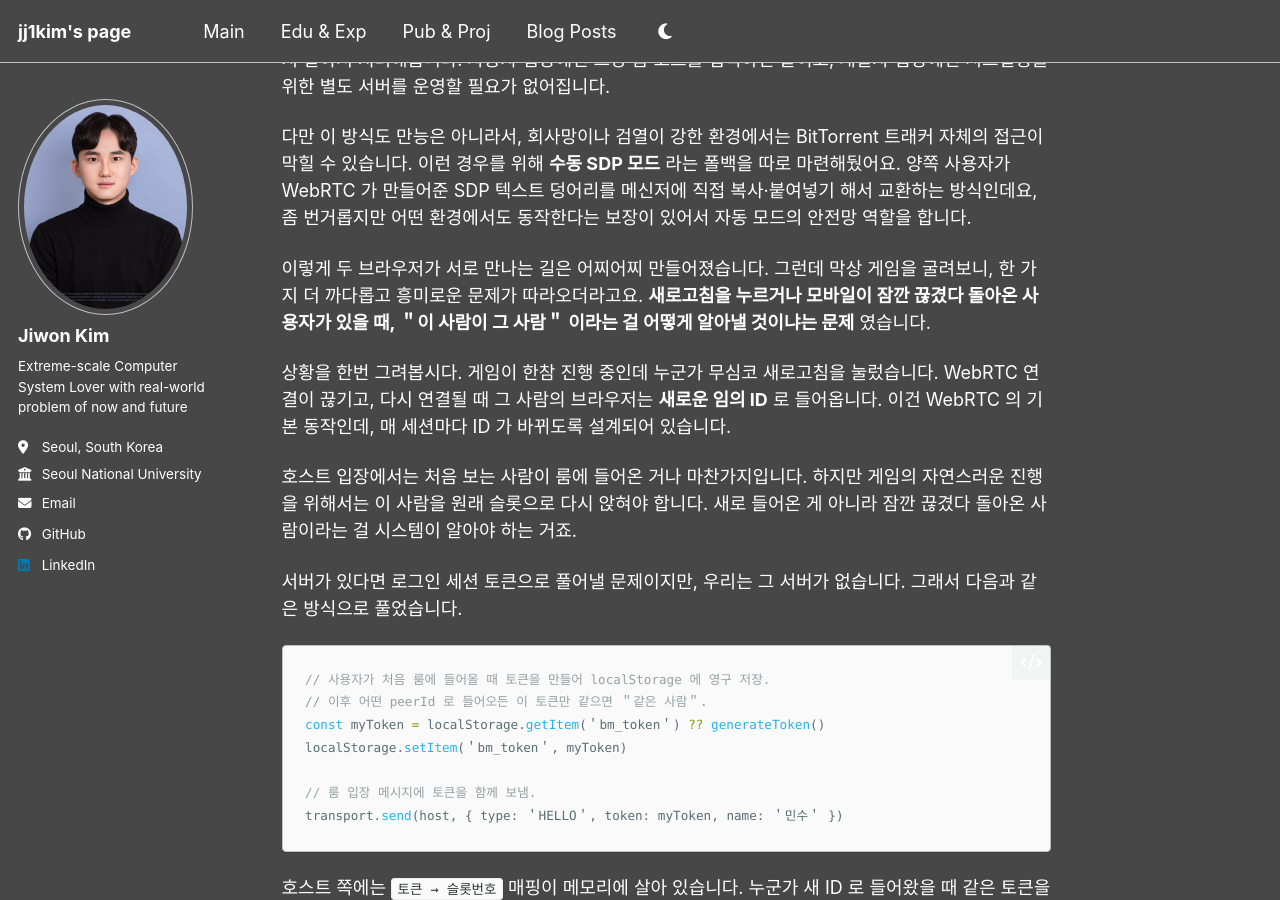
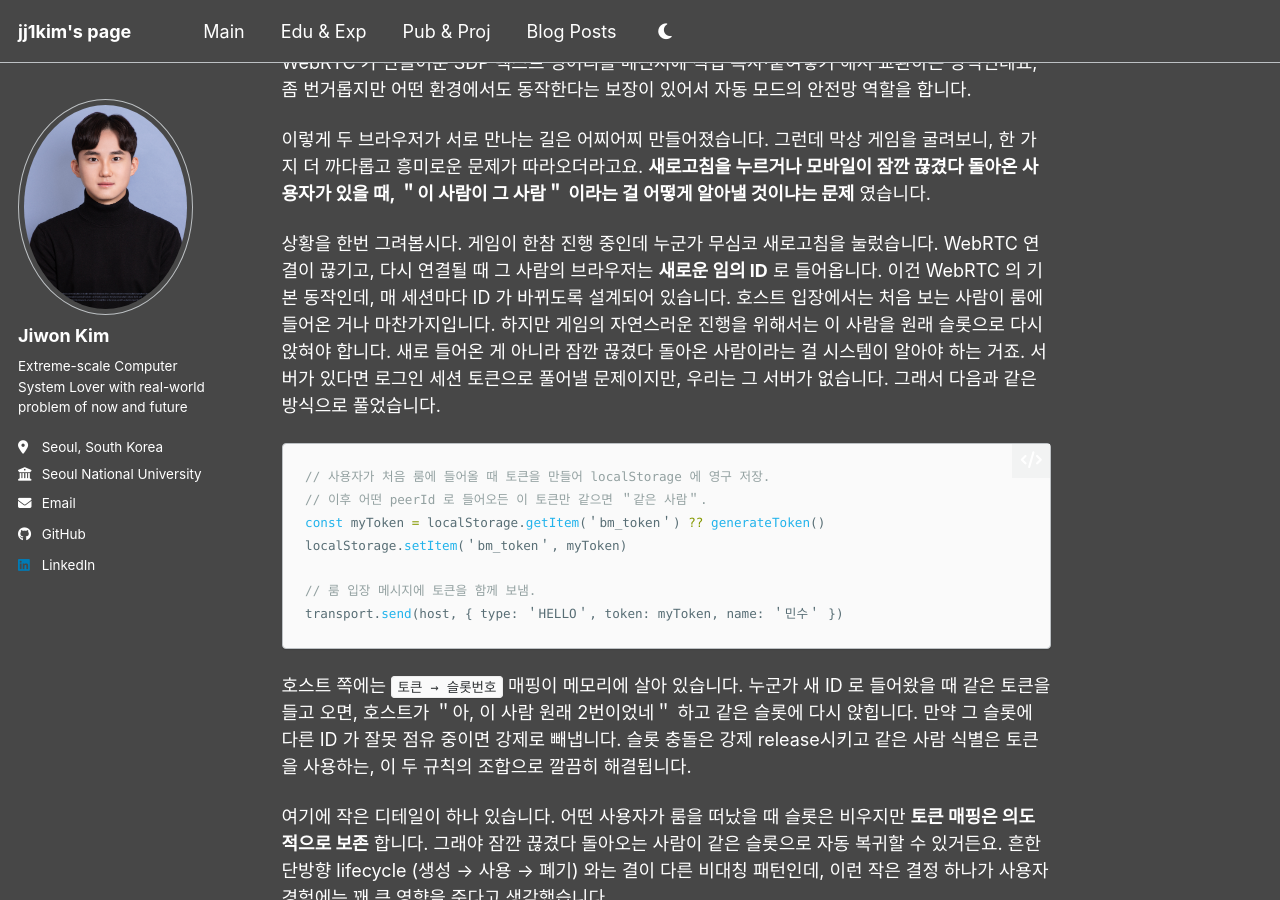
Before and after one commit to jj1kim/jj1kim.github.io, a Jekyll site: the page built from _posts/2026-05-03-bluemarble.md, in a window 1280 px wide and 900 px high, scrolled down 5234 px. Built offline with Jekyll 4.4.1, drawn with Linux system fonts in a browser that asks for light colours; a script bundle is joined from its source files by our own code; library files that are not in the unit come from our copies; some of the changed text lies outside the part shown.

Commit message:
polish bluemarble post and halve read time for bilingual posts
Co-Authored-By: Claude Opus 4.7 <noreply@anthropic.com>

````diff
--- a/_includes/read-time.html
+++ b/_includes/read-time.html
@@ -1,7 +1,13 @@
 {% if post.read_time %}
   {% assign words = post.content | strip_html | number_of_words %}
+  {% if post.bilingual %}
+    {% assign words = words | divided_by: 2 %}
+  {% endif %}
 {% elsif page.read_time %}
   {% assign words = page.content | strip_html | number_of_words %}
+  {% if page.bilingual %}
+    {% assign words = words | divided_by: 2 %}
+  {% endif %}
 {% endif %}
 
 {% if site.words_per_minute %}
--- a/_posts/2026-05-03-bluemarble.md
+++ b/_posts/2026-05-03-bluemarble.md
@@ -17,12 +18,12 @@ excerpt: 'A retrospective on developing a P2P web-based board game with Claude'
 
 나이를 먹고 나니 저 또한 여유롭게만 시간을 보낼 수는 없게 되었고, 부루마블은 잠시 제 기억에서 잊혀갔습니다. 이 틈을 타서 부모님은 집에 있던 부루마블을 버리시더군요. 이 때문에 종종 부루마블이 생각나더라도, 집에 게임판이 없으니 도통 해볼 수가 없었습니다. 인터넷을 통해서 하는 방법을 찾아보려고 해도, 유일한 방법이자 그나마 비슷한 방법은 망할 대로 망해버린 모바일 게임 ＂모두의 마블＂을 하는 것뿐이었습니다. 사실상 인터넷을 통해서 할 방법도 없었던거죠.
 
-![모두의 마블 전설 짤](/images/modumarble.png)
-*(부루마블을 개발하면서 알았는데, 모두의 마블은 아직도 서비스하고 있다고 합니다...)*
+<p style="text-align: center;"><img src="/images/modumarble.png" alt="모두의 마블 전설 짤" style="width: 50%;"></p>
+<p style="text-align: center;"><em>(부루마블을 개발하면서 알았는데, 모두의 마블은 아직도 서비스하고 있다고 합니다...)</em></p>
 
 이러한 상황은 제게 탐탁지 않게 다가왔습니다. 주기적으로 돌아오는 부루마블에 대한 욕구(?)를 해소할 방법이 필요했거든요.
 
-### 그래서 이번 5월 연휴에, Claude와 함께 직접 부루마블을 만들어보기로 했습니다.
+**<u>그래서 이번 5월 연휴에, Claude와 함께 직접 부루마블을 만들어보기로 했습니다.</u>**
 
 # 본론
 
@@ -38,7 +39,7 @@ excerpt: 'A retrospective on developing a P2P web-based board game with Claude'
 
 2번 규칙은 모바일, linux pc, mac pc, window pc 등 운영체제뿐만 아니라, 기기의 성능이 좀 떨어지더라도 누구나 게임을 즐길 수 있게 하려고 수립했습니다. 최근에 유행하는 모 SNS 앱이 게임을 해달라고 유저만 사용 가능했던지라 적잖이 아쉬움을 느꼈고, 이를 반면교사 삼았습니다.
 
-### Q. 누구나 게임을 즐길 수 있게 하려면 어떻게 해야 할까요?
+## Q. 누구나 게임을 즐길 수 있게 하려면 어떻게 해야 할까요?
 
 먼저, 게임의 실행 환경이 디바이스의 특정 기술 스택에 의존하지 않도록 구성되어야 합니다. 예를 들어서 리눅스에서만 쓸 수 있는 패키지를 쓰거나, 로컬 환경 자체에서 프로그램을 실행해야만 한다면 다른 환경의 사용자들은 게임을 즐기기 어려울 것입니다.
 
@@ -53,7 +54,7 @@ excerpt: 'A retrospective on developing a P2P web-based board game with Claude'
 마지막으로 빼놓을 수 없는 것은 모바일 유저 등 다양한 화면 크기를 가진 유저들에 대한 반응형 구현이었는데요, React 프로젝트에 반응형 디자인을 구현하는 일은 기존에 웹 프론트엔드 개발을 했었던 제게는 큰 어려운 일이 아니었습니다. 이렇게 말하면 제가 다 한 것 같지만, 1번 규칙에 따라 저는 검수 위주로 하고 반응형 구현도 클로드의 몫이었습니다. 이것도 따지고 보면 브라우저 기반 게임 설계에 따른 이득이라고 할 수 있겠네요.
 
 ![BlueMarble 릴리즈 페이지 ? 단일 HTML 파일](/images/bluemarble-release-capture.png)
-*(단일 HTML 파일이 유일한 구성 요소인 모습)*
+<p style="text-align: center;"><em>(단일 HTML 파일이 유일한 구성 요소인 모습)</em></p>
 
 이렇게 2번 규칙을 만족할 수 있었는데, 그다음은 3번 규칙이었습니다. ＂서비스의 지속가능성이 특정 인물의 노력에 기대는 구조＂라는건, 이때까지 개발되었다가 운영 중단된 수많은 온라인 게임들을 나타내는 표현입니다. 저는 이 게임이 제가 신경을 전혀 쓰지 못하더라도 많은 사람이 계속 즐길 수 있기를 바랐습니다. 제가 신경을 못 쓰면 서비스가 제대로 운영이 되지 못하거나, 망가지는 상황이 없어야 누구나 즐길 수 있는 게임이 되지 않겠습니까?
 
@@ -63,11 +64,11 @@ excerpt: 'A retrospective on developing a P2P web-based board game with Claude'
 
 여기서 딜레마가 발생합니다. 이 게임 서버를 유지하는 데에는 당연히 서버 대여 및 사용에 대한 비용도 나가고, 각종 이슈에 대해 끊임없이 관리를 해주어야 합니다. 서버비가 부족해서 운영을 종료한 서비스가 매우 많기도 하고, 서버를 관리하는 데 필요한 노력을 들이고 싶지도 않았습니다. 결국, ＂중앙화된 서버 없이 어떻게 통신과 게임 플레이를 구현할 것인가＂에 대한 문제로 귀결됩니다.
 
-### Q. 중앙화된 서버 없이 어떻게 통신과 게임 플레이를 구현할까요?
+## Q. 중앙화된 서버 없이 어떻게 통신과 게임 플레이를 구현할까요?
 
 이 문제는 구체적으로 두 가지 문제로 나뉩니다. 첫 번째는 ＂중앙화된 서버 없이 어떻게 서로 통신하고 연결을 관리할 것인가＂에 대한 문제이고, 두 번째는 ＂통신이 가능한 상태에서 어떻게 서로의 상태를 동기화하면서도 정보를 한결같이 유지할 것인가＂에 대한 문제입니다. 상당히 기술적인 문제이고, 일반적인 컴퓨터 시스템과 네트워크 분야에서 자주 나오는 고민이기도 합니다.
 
-#### 첫 번째 문제 : 서버 없이 어떻게 서로 찾고 연결할까요?
+### 첫 번째 문제 : 서버 없이 어떻게 서로 찾고 연결할까요?
 
 사실 이 문제는 인터넷의 기본 구조와도 맞닿아 있습니다. 인터넷상에서 두 컴퓨터가 통신하려면 IP 주소로 서로 식별해야 하는데, 일반 사용자의 IP 는 통신사가 수시로 바꿔주고, 또 대개 NAT 뒤에 숨어 있어 외부에서 직접 찔러볼 수가 없습니다. 그래서 보통은 양쪽이 모두 접속할 수 있는 중간 지점에 의존합니다. 그게 바로 게임 서버이자, 카톡 서버이자, 디스코드 서버죠.
 
@@ -80,7 +81,7 @@ excerpt: 'A retrospective on developing a P2P web-based board game with Claude'
 이쯤 되니 문제가 좀 까다로워 보였습니다. 그런데 뜻밖에 좋은 트릭이 있었어요. **BitTorrent 라는 파일 공유 프로토콜이 이미 전 세계에 공용 ＂트래커＂ 들을 무료로 운영하고 있다** 는 점이었습니다. 트래커는 본래 ＂이 파일을 어떤 피어들이 갖고 있느냐＂ 를 물어보는 곳인데, 그 메커니즘은 사실 ＂어떤 식별자(룸 코드) 를 가진 피어들이 누구냐＂ 라는 일반적인 매칭 서비스로도 쓸 수 있습니다. 누군가가 이미 깔아둔 공용 인프라를 시그널링 채널로 빌려 쓰는 셈이죠.
 
 ![BitTorrent 트래커를 통한 P2P 시그널링 흐름](/images/p2p-signaling.png)
-*(처음 두 단계만 트래커를 잠깐 거치고, 이후 게임 트래픽은 모두 두 브라우저 간 직접 연결로 흐릅니다.)*
+<p style="text-align: center;"><em>(처음 두 단계만 트래커를 잠깐 거치고, 이후 게임 트래픽은 모두 두 브라우저 간 직접 연결로 흐릅니다.)</em></p>
 
 이 발상을 깔끔하게 추상화해놓은 라이브러리가 [**Trystero**](https://github.com/dmotz/trystero) 였습니다. 12자리 룸 코드만 친구에게 알려주면, Trystero 가 BitTorrent 트래커를 통해 같은 코드를 가진 피어들을 자동으로 매칭하고 SDP 교환까지 알아서 처리해줍니다. 사용자 입장에선 그냥 룸 코드를 입력하면 끝이고, 개발자 입장에선 시그널링을 위한 별도 서버를 운영할 필요가 없어집니다.
 
@@ -88,11 +89,7 @@ excerpt: 'A retrospective on developing a P2P web-based board game with Claude'
 
 이렇게 두 브라우저가 서로 만나는 길은 어찌어찌 만들어졌습니다. 그런데 막상 게임을 굴려보니, 한 가지 더 까다롭고 흥미로운 문제가 따라오더라고요. **새로고침을 누르거나 모바일이 잠깐 끊겼다 돌아온 사용자가 있을 때, ＂이 사람이 그 사람＂ 이라는 걸 어떻게 알아낼 것이냐는 문제** 였습니다.
 
-상황을 한번 그려봅시다. 게임이 한참 진행 중인데 누군가 무심코 새로고침을 눌렀습니다. WebRTC 연결이 끊기고, 다시 연결될 때 그 사람의 브라우저는 **새로운 임의 ID** 로 들어옵니다. 이건 WebRTC 의 기본 동작인데, 매 세션마다 ID 가 바뀌도록 설계되어 있습니다.
-
-호스트 입장에서는 처음 보는 사람이 룸에 들어온 거나 마찬가지입니다. 하지만 게임의 자연스러운 진행을 위해서는 이 사람을 원래 슬롯으로 다시 앉혀야 합니다. 새로 들어온 게 아니라 잠깐 끊겼다 돌아온 사람이라는 걸 시스템이 알아야 하는 거죠.
-
-서버가 있다면 로그인 세션 토큰으로 풀어낼 문제이지만, 우리는 그 서버가 없습니다. 그래서 다음과 같은 방식으로 풀었습니다.
+상황을 한번 그려봅시다. 게임이 한참 진행 중인데 누군가 무심코 새로고침을 눌렀습니다. WebRTC 연결이 끊기고, 다시 연결될 때 그 사람의 브라우저는 **새로운 임의 ID** 로 들어옵니다. 이건 WebRTC 의 기본 동작인데, 매 세션마다 ID 가 바뀌도록 설계되어 있습니다. 호스트 입장에서는 처음 보는 사람이 룸에 들어온 거나 마찬가지입니다. 하지만 게임의 자연스러운 진행을 위해서는 이 사람을 원래 슬롯으로 다시 앉혀야 합니다. 새로 들어온 게 아니라 잠깐 끊겼다 돌아온 사람이라는 걸 시스템이 알아야 하는 거죠. 서버가 있다면 로그인 세션 토큰으로 풀어낼 문제이지만, 우리는 그 서버가 없습니다. 그래서 다음과 같은 방식으로 풀었습니다.
 
 ```ts
 // 사용자가 처음 룸에 들어올 때 토큰을 만들어 localStorage 에 영구 저장.
@@ -110,7 +107,7 @@ transport.send(host, { type: ＇HELLO＇, token: myToken, name: ＇민수＇ })
 
 본질을 한 줄로 정리해보면 이렇습니다. **중앙 인증 서버 없이도, 클라이언트가 영속 토큰을 들고 다니면 서버에서처럼 identity 를 유지할 수 있다.** 모든 신뢰는 호스트 한 명의 메모리에 의존하지만 (호스트가 죽으면 매핑도 같이 사라집니다), 어차피 한 번의 게임 시간 동안만 유지되면 충분하니 그 정도면 충분합니다.
 
-#### 두번째 문제 : 모두의 상태를 어떻게 일관되게 유지할까요?
+### 두번째 문제 : 모두의 상태를 어떻게 일관되게 유지할까요?
 
 이 문제는 통신 채널 자체가 아니라, 채널이 열린 다음 모두의 게임 상태를 어떻게 일치시킬 것인가에 관한 것입니다. 게임 상태는 모두에게 똑같이 보여야 합니다. 예를 들어 A 의 화면에서는 ＂B가 호텔을 지었다＂ 라고 나오는데 B 의 화면에서는 ＂안 지었다＂ 라고 나오면 게임이 망가져버리니까요. P2P 환경에선 모두가 서로에게 메시지를 보낼 수 있고, 모두가 자기 컴퓨터에서 게임 로직을 돌릴 수도 있습니다. 그러면 자연스레 **＂누구의 결정을 진실로 인정할 것인가?＂**에 대한 질문이 생깁니다.
 
@@ -123,7 +120,7 @@ transport.send(host, { type: ＇HELLO＇, token: myToken, name: ＇민수＇ })
 부루마블처럼 턴제 게임이라면 이 중 세 번째가 자연스럽게 들어맞습니다. 이미 ＂한 사람만 자기 차례에 행동한다＂는 게임 규칙 자체가, ＂권한자가 매 순간 한 명뿐＂ 이라는 분산 시스템 조건을 거저 만족시켜주거든요. 그래서 저는 **Authority rotation 방식** 으로 가기로 결정했습니다.
 
 ![권한자 broadcast → 검증 → 채택 흐름](/images/authority-broadcast.png)
-*(권한자 한 명이 reducer 를 돌리고 결과 state 를 broadcast, 나머지는 검증만 통과시키고 그대로 채택합니다.)*
+<p style="text-align: center;"><em>(권한자 한 명이 reducer 를 돌리고 결과 state 를 broadcast, 나머지는 검증만 통과시키고 그대로 채택합니다.)</em></p>
 
 구체적으로 동작하는 방식은 다음과 같습니다.
 
@@ -173,12 +170,12 @@ Ever since I was young, I have loved the board game "BlueMarble." I dare to assu
 
 As I grew older, I too could no longer spend my time leisurely, and BlueMarble was temporarily forgotten from my memory. Taking advantage of this, my parents got rid of the BlueMarble that was at home. Because of this, even when I occasionally remembered BlueMarble, I could not play it since there was no game board at home. Even when I tried to find a way to play it online, the only and most similar option was to play the utterly failed mobile game "Modu Marble." There was practically no way to play it online either.
 
-![A legendary meme of Modu Marble](/images/modumarble.png)
-*(I learned while developing BlueMarble that Modu Marble is still being serviced...)*
+<p style="text-align: center;"><img src="/images/modumarble.png" alt="A legendary meme of Modu Marble" style="width: 50%;"></p>
+<p style="text-align: center;"><em>(I learned while developing BlueMarble that Modu Marble is still being serviced...)</em></p>
 
 This situation did not sit well with me. I needed a way to satisfy the periodic urge(?) for BlueMarble that kept returning.
 
-### So during this May holiday, I decided to make BlueMarble myself with Claude.
+**<u>So during this May holiday, I decided to make BlueMarble myself with Claude.</u>**
 
 # Main
 
@@ -194,7 +191,7 @@ Actually, rule #1 was something that would naturally be followed even without ma
 
 Rule #2 was established so that anyone could enjoy the game regardless of operating system — whether mobile, Linux PC, Mac PC, or Windows PC — and even with somewhat lower-spec devices. I felt quite a bit of regret because a recently trending SNS app's game was only usable by certain users, and I took this as a lesson learned from a negative example.
 
-### Q. How can we ensure that anyone can enjoy the game?
+## Q. How can we ensure that anyone can enjoy the game?
 
 First, the game's execution environment must be configured so that it does not depend on the device's specific tech stack. For example, if it uses packages that can only be used on Linux, or if the program must be run in the local environment itself, users in other environments would have difficulty enjoying the game.
 
@@ -209,7 +206,7 @@ After developing it this way, the single HTML file ended up swelling to 8MB in s
 Lastly, what cannot be missed is the responsive implementation for users with various screen sizes, including mobile users. Implementing responsive design in a React project was not a major difficulty for me, since I had previously done web frontend development. While saying it like this makes it sound like I did everything, according to rule #1, I mainly did review work, and the responsive implementation was also Claude's job. This too could be considered a benefit of the browser-based game design.
 
 ![BlueMarble release page - a single HTML file](/images/bluemarble-release-capture.png)
-*(Showing that a single HTML file is the only component)*
+<p style="text-align: center;"><em>(Showing that a single HTML file is the only component)</em></p>
 
 This is how I was able to satisfy rule #2, and next came rule #3. The phrase "a structure where service sustainability depends on the efforts of a specific person" describes the countless online games that were developed but had their service discontinued. I wanted this game to be enjoyable for many people even if I could not pay attention to it at all. Wouldn't it become a game that anyone can enjoy only if there is no situation where the service fails to operate properly or breaks down because I cannot pay attention?
 
@@ -219,11 +216,11 @@ Most online games use their own game servers to enable users to communicate with
 
 Here lies a dilemma. Maintaining this game server naturally incurs costs for server rental and use, and constant management is required for various issues. Many services have ended due to insufficient server costs, and I did not want to put in the effort needed to manage a server. Ultimately, this comes down to the question, "How can we implement communication and gameplay without a centralized server?"
 
-### Q. How do we implement communication and gameplay without a centralized server?
+## Q. How do we implement communication and gameplay without a centralized server?
 
 This problem specifically divides into two problems. The first is "how do we communicate with each other and manage connections without a centralized server?", and the second is "how do we keep information consistent while synchronizing each other's states once communication is possible?". These are quite technical problems and are also common concerns in the general field of computer systems and networking.
 
-#### First problem: How do we find and connect to each other without a server?
+### First problem: How do we find and connect to each other without a server?
 
 Actually, this problem is connected to the basic structure of the Internet. For two computers to communicate over the Internet, they must identify each other by IP address, but ordinary users' IPs are frequently changed by carriers and are usually hidden behind NAT, so they cannot be probed directly from outside. So usually, both sides rely on a middle point that they can both connect to. That is the game server, the KakaoTalk server, the Discord server.
 
@@ -236,7 +233,7 @@ Then we get stuck again. **The channel for exchanging SDP itself has to come fro
 At this point, the problem looked a bit tricky. But unexpectedly, there was a good trick. **The fact is that the file-sharing protocol BitTorrent already operates public "trackers" for free worldwide**. A tracker is originally a place where you ask "which peers have this file?", but that mechanism can actually be used as a general matching service of "which peers have a certain identifier (room code)?". It is like borrowing public infrastructure that someone has already set up as a signaling channel.
 
 ![P2P signaling flow through a BitTorrent tracker](/images/p2p-signaling.png)
-*(Only the first two steps briefly go through the tracker; afterwards all game traffic flows through direct connection between the two browsers.)*
+<p style="text-align: center;"><em>(Only the first two steps briefly go through the tracker; afterwards all game traffic flows through direct connection between the two browsers.)</em></p>
 
 The library that cleanly abstracts this idea is [**Trystero**](https://github.com/dmotz/trystero). If you just give your friend a 12-digit room code, Trystero automatically matches peers with the same code through BitTorrent trackers and even handles the SDP exchange itself. From the user's perspective, you just enter the room code and you are done; from the developer's perspective, you do not need to operate a separate server for signaling.
 
@@ -266,7 +263,7 @@ There is a small detail here. When a user leaves the room, the slot is emptied b
 
 If I summarize the essence in one line, it is this. **Even without a central authentication server, if the client carries a persistent token, identity can be maintained as if on a server.** All trust depends on the memory of one host (if the host dies, the mapping disappears too), but since it only needs to last for one game session anyway, that is enough.
 
-#### Second problem: How do we keep everyone's state consistent?
+### Second problem: How do we keep everyone's state consistent?
 
 This problem is not about the communication channel itself, but about how to align everyone's game state after the channel is open. The game state must look the same to everyone. For example, if A's screen shows "B built a hotel" but B's screen shows "did not build", the game breaks down. In a P2P environment, everyone can send messages to each other, and everyone can also run game logic on their own computer. So naturally, the question arises: **"Whose decision shall we accept as truth?"**
 
@@ -279,7 +276,7 @@ There are largely three synchronization methods commonly discussed in distribute
 For turn-based games like BlueMarble, the third option naturally fits. The game rule itself that "only one person acts on their turn" already satisfies the distributed system condition that "there is only one authority at any moment" for free. So I decided to go with the **Authority rotation method**.
 
 ![Authority broadcast → validation → adoption flow](/images/authority-broadcast.png)
-*(One authority runs the reducer and broadcasts the resulting state; the rest only validate and adopt it as is.)*
+<p style="text-align: center;"><em>(One authority runs the reducer and broadcasts the resulting state; the rest only validate and adopt it as is.)</em></p>
 
 Specifically, the way it operates is as follows.
 
````
Also changed, not shown: other parts of _posts/2026-05-03-bluemarble.md (+1 -0 lines), _posts/2025-12-25-About-My-Goal.md (+1 -0 lines).
